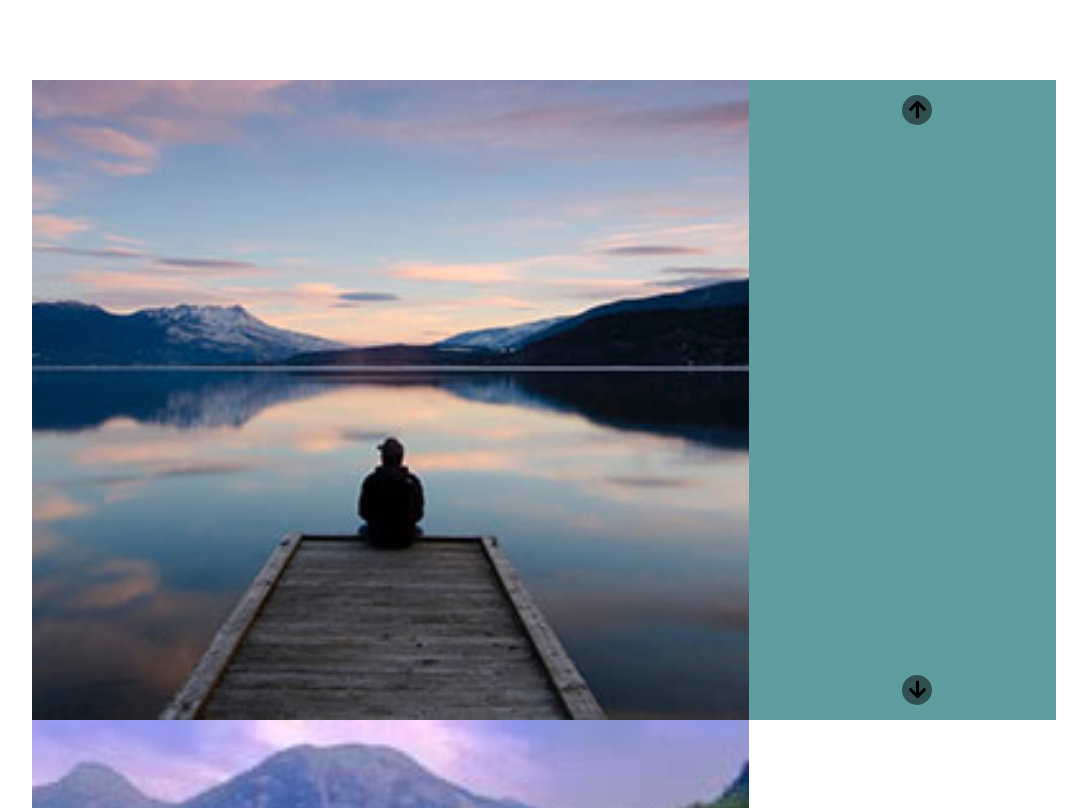
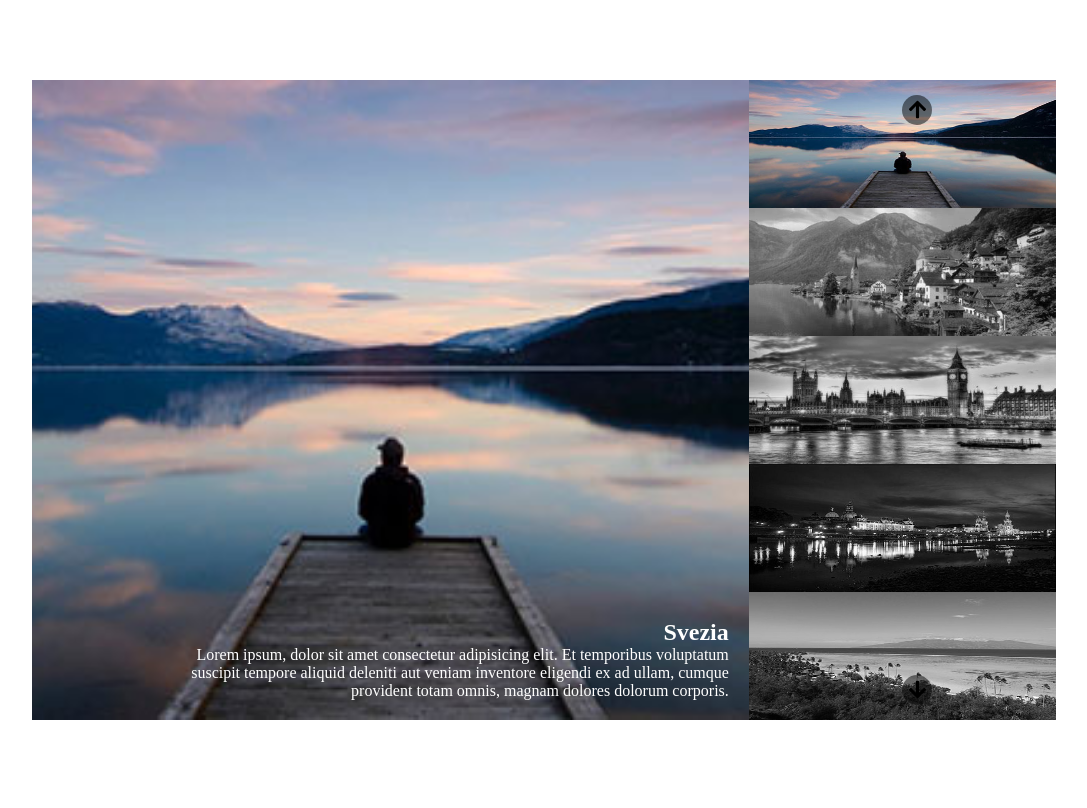
Before and after one commit to RomeoAlex/js-array-carousel, a plain HTML site: page Milestone 2/index.html in a window 1280 px wide. Shown: the top 808 px of the page, without its empty margins (96-1183 px from the left). Drawn offline with Linux system fonts and the light colour scheme.

Commit message:
fine milestone 2

```diff
--- a/Milestone 2/css/style.css
+++ b/Milestone 2/css/style.css
@@ -32,9 +32,12 @@
     object-fit: cover;
     position: relative;
     color: white;
-    /* display: none; */
+    display: none;
 }
-.single-img.active{
+.disappear{
+    display: none;
+}
+.active{
     display: block;
 }
 .single-img img{
@@ -84,9 +87,12 @@
 .single-side-img img{
     height:100%;
     width:100%;
+}
+.grey-yes{
     filter: grayscale(1);
 }
+
 /* da rivedere */
-.single-side-img.active img{
+.grey-no{
     filter: grayscale(0);
 }
--- a/Milestone 2/js/script.js
+++ b/Milestone 2/js/script.js
@@ -25,7 +25,7 @@ const text = [
 
 // popolo il primo contenitore
 const imgContainer = document.querySelector('.big-image');
-     console.log(imgContainer);
+const imgSide = document.querySelector('.side-img');
 
 for(let i = 0; i < items.length; i++){
 
@@ -33,10 +33,10 @@ for(let i = 0; i < items.length; i++){
     const thisTitle = title[i];
     const thisDescription = text[i];
     const boxImg = document.createElement('div');
-    boxImg.classList.add('single-img');
+    boxImg.classList.add('single-img','disappear');
     boxImg.innerHTML = `<img src="${items[i]}" alt="">` ;
     const boxText = document.createElement('div');
-    boxText.classList.add('.single-title');
+    boxText.classList.add('single-title');
     const boxText1 = document.createElement('h2');
     boxText1.innerHTML = title[i] ;
     const boxText2 = document.createElement('p');
@@ -44,11 +44,28 @@ for(let i = 0; i < items.length; i++){
     boxText.append(boxText1,boxText2);
     boxImg.appendChild(boxText);
     console.log(boxImg);
+
+    const boxSide = document.createElement('div');
+    boxSide.classList.add('single-side-img','grey-yes');
+    boxSide.innerHTML = `<img src="${items[i]}" alt="">` ;
+    console.log(boxSide);
     imgContainer.append(boxImg);
+    imgSide.append(boxSide);
 }
+const boxImg1 = document.querySelector('.single-img')
+    boxImg1.classList.remove('disappear');
+    boxImg1.classList.add('active');
+const boxSide1 = document.querySelector('.single-side-img')
+boxSide1.classList.remove('grey-yes');
+boxSide1.classList.add('grey-no');
+// const arrowUp  = document.querySelector('.top');
+// arrowUp.addEventListener('click' , function(){
 
-
-
+// }
+// let activeSelector = document.querySelector('.big-image').firstChild.innerHTML;
+// console.log(activeSelector);
+// activeSelector.remove('disappear');
+// activeSelector.add('active');
 
 
 // for( i = 1; i<= 100; i++){
```
